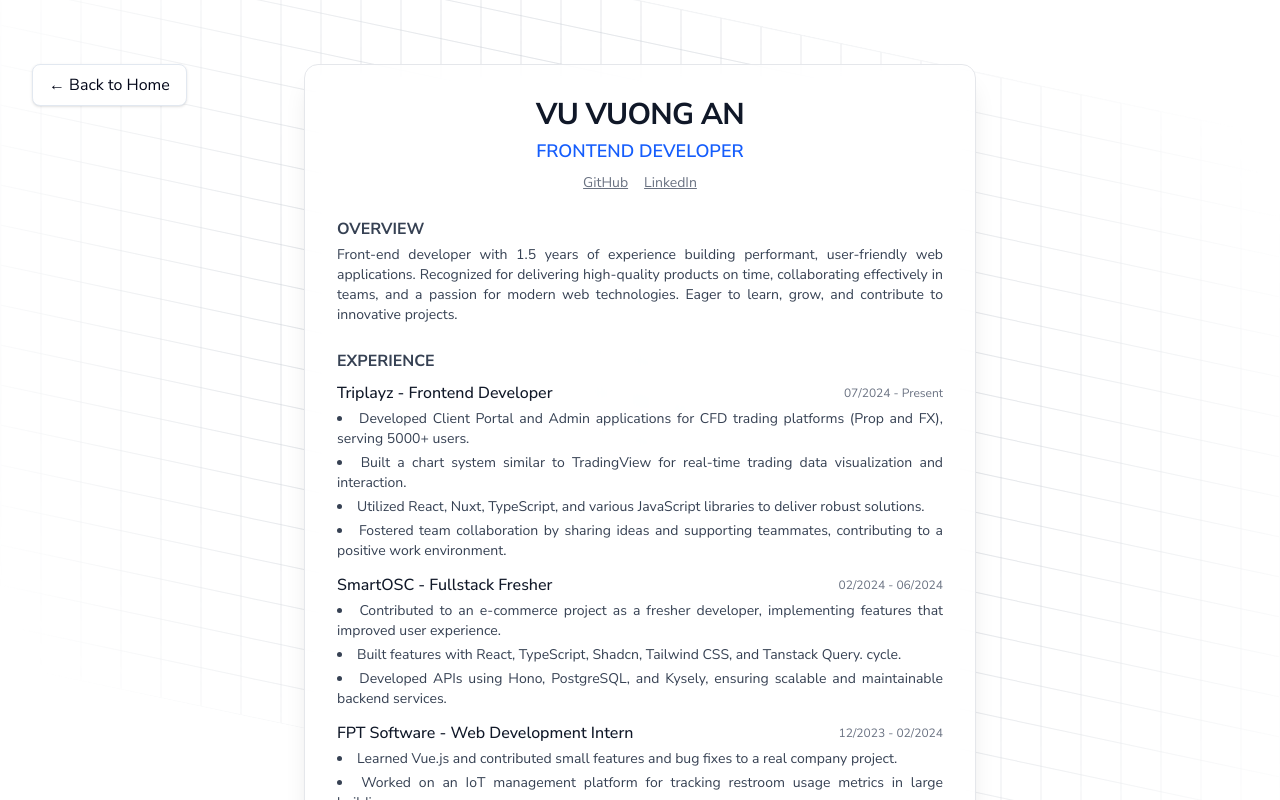
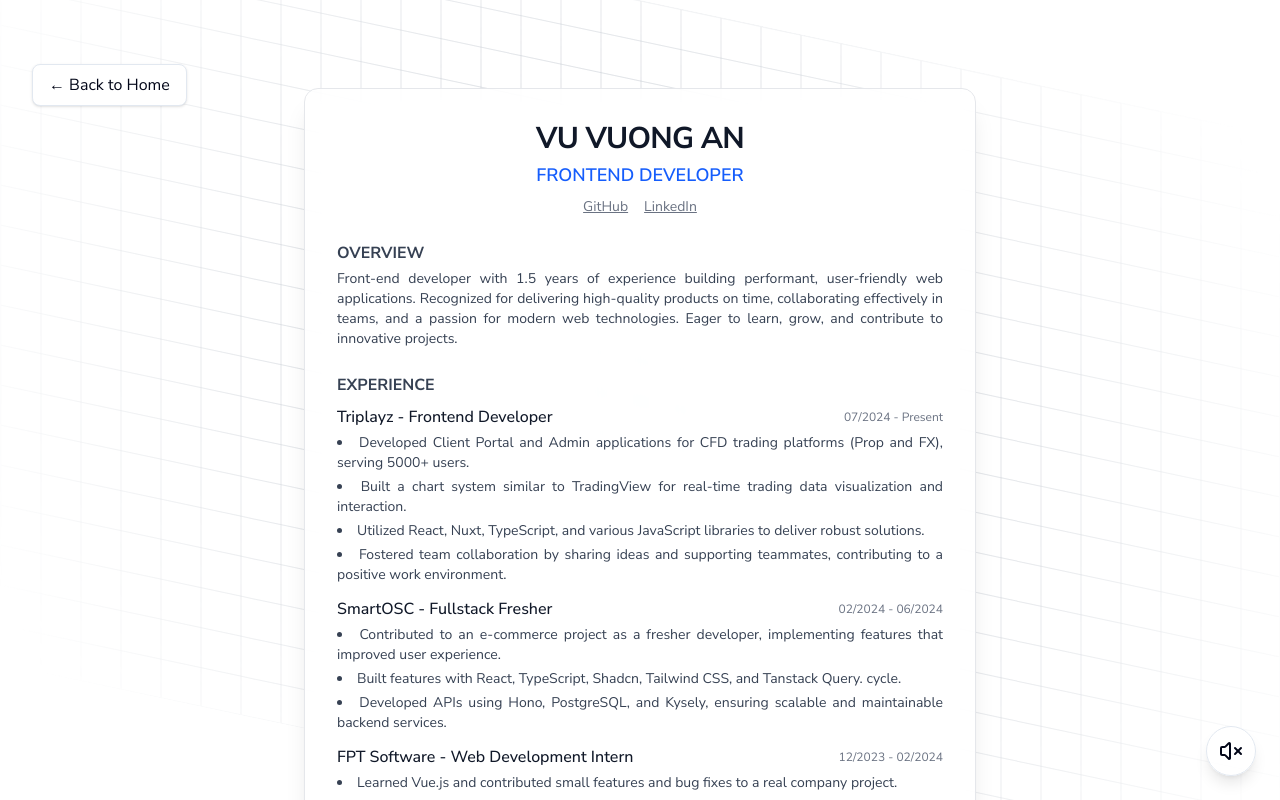
Before and after one commit to um1chc5/aner-portfolio, a Next.js app: page /resume in a window 1280 px wide. Shown: the top 800 px of the page. Built offline with nearby package versions, Linux system fonts and the light colour scheme.

Commit message:
Add audio features: implement AudioProvider and SoundToggleButton; add ButtonWithHoverSound for buttons; include hover-selection sound effect.

```diff
--- a/src/app/layout.tsx
+++ b/src/app/layout.tsx
@@ -1,6 +1,8 @@
 import type { Metadata } from "next";
 import { Nunito_Sans } from "next/font/google";
 import "./globals.css";
+import { AudioProvider } from "@/components/AudioProvider";
+import SoundToggleButton from "@/components/SoundToggleButton";
 
 const nunitoSans = Nunito_Sans({
   subsets: ["latin"],
@@ -17,8 +19,15 @@
   children: React.ReactNode;
 }>) {
   return (
-    <html lang='en'>
-      <body className={`$ ${nunitoSans.className} antialiased min-h-screen no-scrollbar`}>{children}</body>
+    <html lang="en">
+      <body
+        className={`$ ${nunitoSans.className} no-scrollbar min-h-screen antialiased`}
+      >
+        <AudioProvider>
+          {children}
+          <SoundToggleButton />
+        </AudioProvider>
+      </body>
     </html>
   );
 }
--- a/src/app/resume/page.tsx
+++ b/src/app/resume/page.tsx
@@ -1,3 +1,4 @@
+import ButtonWithHoverSound from "@/components/ButtonWithHoverSound";
 import { InteractiveGridPattern } from "@/components/magicui/interactive-grid-pattern";
 import PageFadeTransition from "@/components/page-transition/page-fade-transition";
 import { cn } from "@/lib/utils";
@@ -6,12 +7,14 @@
 export default function Resume() {
   return (
     <PageFadeTransition>
+      <ButtonWithHoverSound>
         <Link
           href="/"
           className="hover:bg-primary-foreground pointer-events-auto absolute top-16 left-8 z-10 rounded-md border bg-white px-4 py-2 shadow"
         >
           ← Back to Home
         </Link>
+      </ButtonWithHoverSound>
       <main className="relative flex min-h-screen items-start justify-center px-4 py-16">
         {/* Back to Home Button */}
         <section className="w-full max-w-2xl rounded-xl border border-gray-200 bg-white/80 p-8 text-justify shadow-xl backdrop-blur-md">
@@ -24,6 +27,7 @@
               FRONTEND DEVELOPER
             </p>
             <div className="mt-2 flex justify-center gap-4 text-sm text-gray-500">
+              <ButtonWithHoverSound>
                 <Link
                   href="https://github.com/YOUR_GITHUB"
                   target="_blank"
@@ -32,6 +36,8 @@
                 >
                   GitHub
                 </Link>
+              </ButtonWithHoverSound>
+              <ButtonWithHoverSound>
                 <Link
                   href="https://linkedin.com/in/YOUR_LINKEDIN"
                   target="_blank"
@@ -40,6 +46,7 @@
                 >
                   LinkedIn
                 </Link>
+              </ButtonWithHoverSound>
             </div>
           </header>
 
--- /dev/null
+++ b/src/components/AudioProvider.tsx
@@ -0,0 +1,34 @@
+"use client";
+
+import React, {
+  createContext,
+  useContext,
+  useState,
+  Dispatch,
+  SetStateAction,
+  ReactNode,
+} from "react";
+
+interface AudioContextType {
+  soundOn: boolean;
+  setSoundOn: Dispatch<SetStateAction<boolean>>;
+}
+
+const AudioContext = createContext<AudioContextType | undefined>(undefined);
+
+export const AudioProvider = ({ children }: { children: ReactNode }) => {
+  const [soundOn, setSoundOn] = useState(false);
+  return (
+    <AudioContext.Provider value={{ soundOn, setSoundOn }}>
+      {children}
+    </AudioContext.Provider>
+  );
+};
+
+export function useAudio() {
+  const context = useContext(AudioContext);
+  if (!context) {
+    throw new Error("useAudio must be used within an AudioProvider");
+  }
+  return context;
+}
--- /dev/null
+++ b/src/components/ButtonWithHoverSound.tsx
@@ -0,0 +1,42 @@
+"use client";
+
+import React, { useRef } from "react";
+import { useAudio } from "./AudioProvider";
+
+// Path to the audio file
+
+interface ButtonWithHoverSoundProps
+  extends React.ButtonHTMLAttributes<HTMLButtonElement> {
+  children: React.ReactNode;
+  className?: string;
+}
+
+function ButtonWithHoverSound({
+  children,
+  className = "",
+  ...rest
+}: ButtonWithHoverSoundProps) {
+  const audioRef = useRef<HTMLAudioElement | null>(null);
+  const { soundOn } = useAudio();
+
+  const handleMouseOver = () => {
+    if (audioRef.current && soundOn) {
+      audioRef.current.currentTime = 0;
+      audioRef.current.play();
+    }
+  };
+
+  return (
+    <button
+      type="button"
+      className={className}
+      onMouseOver={handleMouseOver}
+      {...rest}
+    >
+      {children}
+      <audio ref={audioRef} src="/audio/hover-selection.wav" />
+    </button>
+  );
+}
+
+export default ButtonWithHoverSound;
--- /dev/null
+++ b/src/components/SoundToggleButton.tsx
@@ -0,0 +1,24 @@
+"use client";
+
+import { Volume2, VolumeX } from "lucide-react";
+import { useAudio } from "./AudioProvider";
+
+function SoundToggleButton() {
+  const { soundOn, setSoundOn } = useAudio();
+  return (
+    <button
+      type="button"
+      aria-label={soundOn ? "Mute sound" : "Unmute sound"}
+      onClick={() => setSoundOn((prev) => !prev)}
+      className="hover:bg-primary-foreground fixed right-6 bottom-6 z-50 rounded-full border bg-white/80 p-3 shadow-lg transition-colors"
+    >
+      {soundOn ? (
+        <Volume2 className="h-6 w-6" />
+      ) : (
+        <VolumeX className="h-6 w-6" />
+      )}
+    </button>
+  );
+}
+
+export default SoundToggleButton;
--- a/src/components/hero/hero-1.tsx
+++ b/src/components/hero/hero-1.tsx
@@ -4,6 +4,7 @@
 import { cn } from "@/lib/utils";
 import Link from "next/link";
 import PageFadeTransition from "../page-transition/page-fade-transition";
+import ButtonWithHoverSound from "../ButtonWithHoverSound";
 
 export default function Hero1() {
   return (
@@ -23,15 +24,18 @@
             </p>
           </div>
 
+          <ButtonWithHoverSound>
             <Link
               href="/resume"
               className="pointer-events-auto mt-4 font-semibold hover:underline"
             >
               My Resume
             </Link>
+          </ButtonWithHoverSound>
 
           {/* Contact Links */}
           <div className="pointer-events-auto mt-4 flex flex-row gap-6">
+            <ButtonWithHoverSound>
               <Link
                 href="https://www.facebook.com/um1chc5/"
                 target="_blank"
@@ -40,6 +44,8 @@
               >
                 Facebook
               </Link>
+            </ButtonWithHoverSound>
+            <ButtonWithHoverSound>
               <Link
                 href="https://www.linkedin.com/in/an-vu-100a2b1a6/"
                 target="_blank"
@@ -48,6 +54,8 @@
               >
                 LinkedIn
               </Link>
+            </ButtonWithHoverSound>
+            <ButtonWithHoverSound>
               <Link
                 href="https://github.com/um1chc5"
                 target="_blank"
@@ -56,6 +64,7 @@
               >
                 GitHub
               </Link>
+            </ButtonWithHoverSound>
           </div>
 
           {/* Tech Stack */}
```
Also changed, not shown: 1 other file (tests, documents, lock files or other folders). Lines whose indentation alone changed are shown as unchanged.
